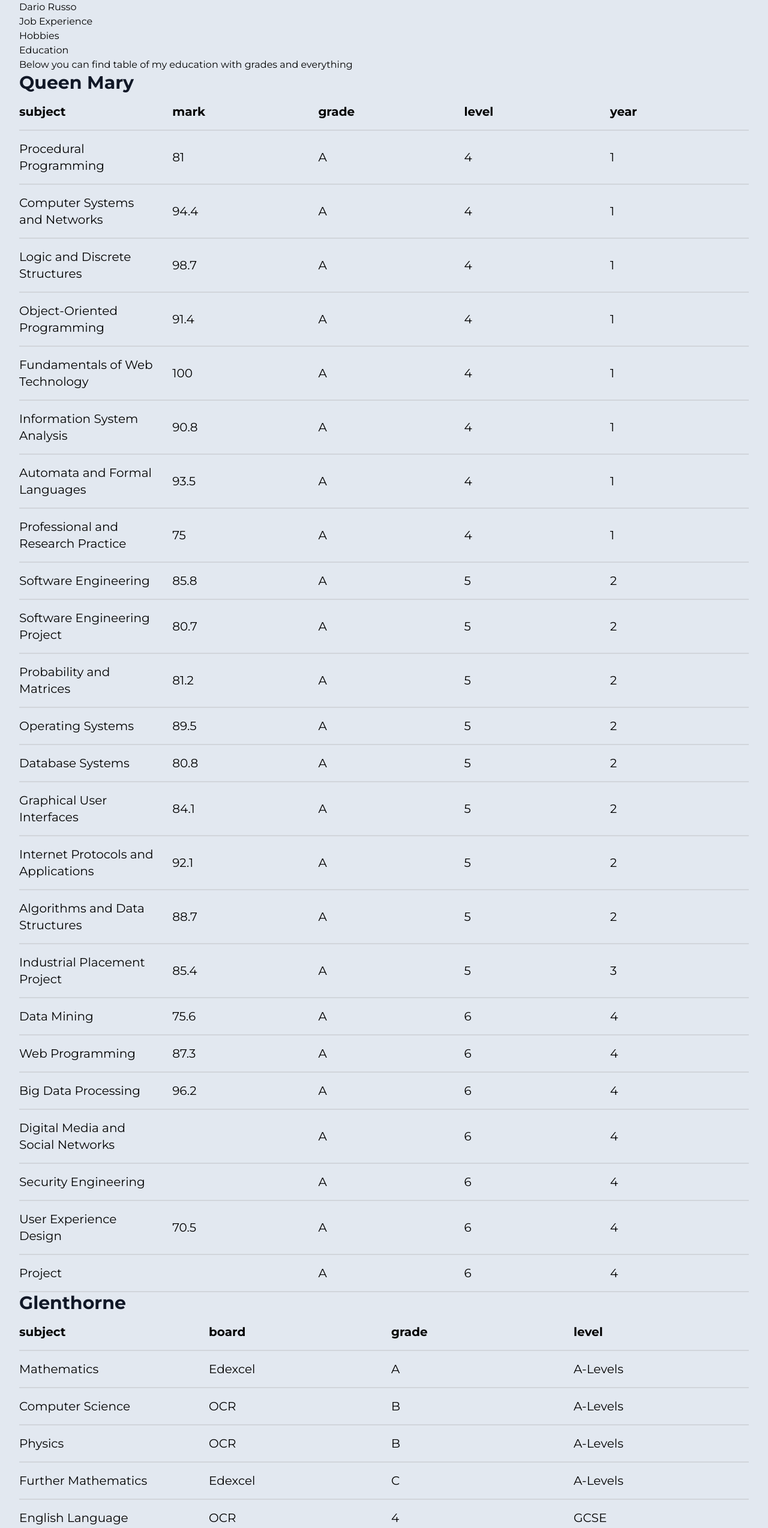
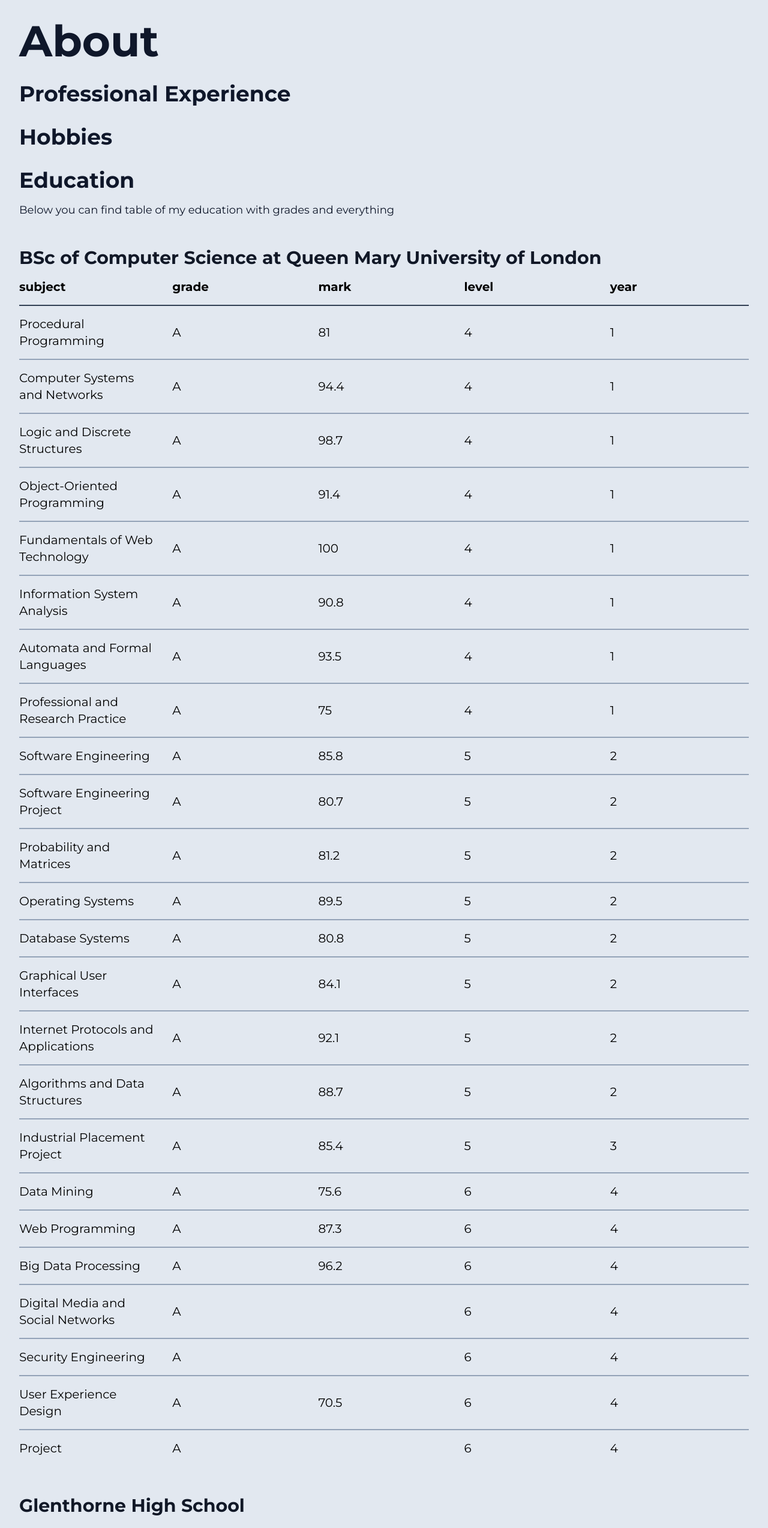
Before and after one commit to DarioR01/portfolio, a Next.js app: page /about in a window 1280 px wide. Shown: the part 80-2627 px from the top of the page at 60% size. Built offline with nearby package versions, Linux system fonts and the light colour scheme.

Commit message:
feat: text content in pages & grades lists

```diff
--- a/app/about/page.tsx
+++ b/app/about/page.tsx
@@ -6,24 +6,38 @@ const About = () => {
   return (
     <>
       <PortfolioNav />
-      <main className="container mx-auto max-w-7xl px-2 sm:px-6 lg:px-8">
-        <section>
-          <h1>Dario Russo</h1>
+      <main className="container mx-auto max-w-7xl px-2 sm:px-6 lg:px-8 py-2 sm:py-6 lg:py-8">
+        <section className="mb-8">
+          <h1 className="text-7xl font-extrabold text-slate-900">About</h1>
         </section>
-        <section>
-          <h2>Job Experience</h2>
+        <section className="mb-8">
+          <h2 className="text-4xl font-extrabold text-slate-900 mt-8">
+            Professional Experience
+          </h2>
         </section>
-        <section>
-          <h2>Hobbies</h2>
+        <section className="mb-8">
+          <h2 className="text-4xl font-extrabold text-slate-900 mt-8">
+            Hobbies
+          </h2>
         </section>
-        <section>
-          <h2>Education</h2>
-          <p>
+        <section className="mb-8">
+          <h2 className="text-4xl font-extrabold text-slate-900 mt-8">
+            Education
+          </h2>
+          <p className="text-lg font-normal text-slate-900 mt-4">
             Below you can find table of my education with grades and everything
           </p>
-          <Table name="Queen Mary" description="" data={QUEEN} />
-          <Table name="Glenthorne" description="" data={GLENTHORNE} />
-          {/* <Table name="Kenton" description="" data={KENTON} /> */}
+          <Table
+            name="BSc of Computer Science at Queen Mary University of London"
+            description=""
+            data={QUEEN}
+          />
+          <Table
+            name="Glenthorne High School"
+            description=""
+            data={GLENTHORNE}
+          />
+          <Table name="Kenton High School" description="" data={KENTON} />
         </section>
       </main>
     </>
--- a/app/about/tablesData.ts
+++ b/app/about/tablesData.ts
@@ -12,64 +12,64 @@ export const QUEEN = [
   {
     id: "mLkJlU",
     subject: "Procedural Programming",
+    grade: "A",
     mark: 81,
-    grade: "A",
     level: 4,
     year: 1,
   },
   {
     id: "H8CIRl",
     subject: "Computer Systems and Networks",
+    grade: "A",
     mark: 94.4,
-    grade: "A",
     level: 4,
     year: 1,
   },
   {
     id: "aRevyd",
     subject: "Logic and Discrete Structures",
+    grade: "A",
     mark: 98.7,
-    grade: "A",
     level: 4,
     year: 1,
   },
   {
     id: "5RwpM9",
     subject: "Object-Oriented Programming",
+    grade: "A",
     mark: 91.4,
-    grade: "A",
     level: 4,
     year: 1,
   },
   {
     id: "OCoOd3",
     subject: "Fundamentals of Web Technology",
+    grade: "A",
     mark: 100,
-    grade: "A",
     level: 4,
     year: 1,
   },
   {
     id: "D6iOQy",
     subject: "Information System Analysis",
+    grade: "A",
     mark: 90.8,
-    grade: "A",
     level: 4,
     year: 1,
   },
   {
     id: "KcO6Jw",
     subject: "Automata and Formal Languages",
+    grade: "A",
     mark: 93.5,
-    grade: "A",
     level: 4,
     year: 1,
   },
   {
     id: "Vkmwrt",
     subject: "Professional and Research Practice",
+    grade: "A",
     mark: 75,
-    grade: "A",
     level: 4,
     year: 1,
   },
@@ -77,64 +77,64 @@ export const QUEEN = [
   {
     id: "P8Sxe0",
     subject: "Software Engineering",
+    grade: "A",
     mark: 85.8,
-    grade: "A",
     level: 5,
     year: 2,
   },
   {
     id: "JGVoT6",
     subject: "Software Engineering Project",
+    grade: "A",
     mark: 80.7,
-    grade: "A",
     level: 5,
     year: 2,
   },
   {
     id: "4bCOy9",
     subject: "Probability and Matrices",
+    grade: "A",
     mark: 81.2,
-    grade: "A",
     level: 5,
     year: 2,
   },
   {
     id: "PET73e",
     subject: "Operating Systems",
+    grade: "A",
     mark: 89.5,
-    grade: "A",
     level: 5,
     year: 2,
   },
   {
     id: "uo6Wcn",
     subject: "Database Systems",
+    grade: "A",
     mark: 80.8,
-    grade: "A",
     level: 5,
     year: 2,
   },
   {
     id: "IRQFs4",
     subject: "Graphical User Interfaces",
+    grade: "A",
     mark: 84.1,
-    grade: "A",
     level: 5,
     year: 2,
   },
   {
     id: "G4gKiE",
     subject: "Internet Protocols and Applications",
+    grade: "A",
     mark: 92.1,
-    grade: "A",
     level: 5,
     year: 2,
   },
   {
     id: "j27LMG",
     subject: "Algorithms and Data Structures",
+    grade: "A",
     mark: 88.7,
-    grade: "A",
     level: 5,
     year: 2,
   },
@@ -142,8 +142,8 @@ export const QUEEN = [
   {
     id: "2aSLtN",
     subject: "Industrial Placement Project",
+    grade: "A",
     mark: 85.4,
-    grade: "A",
     level: 5,
     year: 3,
   },
@@ -151,56 +151,56 @@ export const QUEEN = [
   {
     id: "CMM4nQ",
     subject: "Data Mining",
+    grade: "A",
     mark: 75.6,
-    grade: "A",
     level: 6,
     year: 4,
   },
   {
     id: "K7ql2q",
     subject: "Web Programming",
+    grade: "A",
     mark: 87.3,
-    grade: "A",
     level: 6,
     year: 4,
   },
   {
     id: "BxBS4J",
     subject: "Big Data Processing",
+    grade: "A",
     mark: 96.2,
-    grade: "A",
     level: 6,
     year: 4,
   },
   {
     id: "PjDKQF",
     subject: "Digital Media and Social Networks",
+    grade: "A",
     mark: null,
-    grade: "A",
     level: 6,
     year: 4,
   },
   {
     id: "apnCWM",
     subject: "Security Engineering",
+    grade: "A",
     mark: null,
-    grade: "A",
     level: 6,
     year: 4,
   },
   {
     id: "tgVA91",
     subject: "User Experience Design",
+    grade: "A",
     mark: 70.5,
-    grade: "A",
     level: 6,
     year: 4,
   },
   {
     id: "Jd4NS6",
     subject: "Project",
+    grade: "A",
     mark: null,
-    grade: "A",
     level: 6,
     year: 4,
   },
@@ -218,36 +218,36 @@ export const GLENTHORNE = [
   {
     id: "IKoURo",
     subject: "Mathematics",
+    grade: "A",
     board: "Edexcel",
-    grade: "A",
     level: "A-Levels",
   },
   {
     id: "9Thijj",
     subject: "Computer Science",
+    grade: "B",
     board: "OCR",
-    grade: "B",
     level: "A-Levels",
   },
   {
     id: "7roklG",
     subject: "Physics",
+    grade: "B",
     board: "OCR",
-    grade: "B",
     level: "A-Levels",
   },
   {
     id: "5rwyFO",
     subject: "Further Mathematics",
+    grade: "C",
     board: "Edexcel",
-    grade: "C",
     level: "A-Levels",
   },
   {
     id: "PBDDTS",
     subject: "English Language",
+    grade: "4",
     board: "OCR",
-    grade: "4",
     level: "GCSE",
   },
 ];
@@ -255,9 +255,80 @@ export const GLENTHORNE = [
 export interface Kenton {
   id: string;
   subject: string;
-  board: number;
+  board: string;
   grade: string;
-  level: number;
+  level: string;
 }
 
-export const KENTON = [[], []];
+export const KENTON = [
+  {
+    id: "99NgP47",
+    subject: "Businness",
+    grade: "M2",
+    board: "Edexcel",
+    level: "BTEC",
+  },
+  {
+    id: "8ApPGb",
+    subject: "Engineering",
+    grade: "*2",
+    board: "Edexcel",
+    level: "BTEC",
+  },
+  {
+    id: "ZXEXCz",
+    subject: "Higher Mathematics",
+    grade: "8",
+    board: "AQA",
+    level: "GCSE",
+  },
+  {
+    id: "vXkHSw",
+    subject: "English Literature",
+    grade: "4",
+    board: "WJEC",
+    level: "GCSE",
+  },
+  {
+    id: "KPrKPu",
+    subject: "Music",
+    grade: "B",
+    board: "Edexcel",
+    level: "GCSE",
+  },
+  {
+    id: "xRjaZm",
+    subject: "Religion Studies",
+    grade: "B",
+    board: "AQA",
+    level: "GCSE",
+  },
+  {
+    id: "xYvxPf",
+    subject: "Science",
+    grade: "B",
+    board: "AQA",
+    level: "GCSE",
+  },
+  {
+    id: "g4fb8L",
+    subject: "Additional Science",
+    grade: "A",
+    board: "AQA",
+    level: "GCSE",
+  },
+  {
+    id: "pQ5ThX",
+    subject: "History",
+    grade: "B",
+    board: "AQA",
+    level: "GCSE",
+  },
+  {
+    id: "hdYaRs",
+    subject: "Computing",
+    grade: "A",
+    board: "OCR",
+    level: "GCSE",
+  },
+];
--- a/app/page.tsx
+++ b/app/page.tsx
@@ -28,10 +28,10 @@ const Home = () => {
               </span>
             </h1>
 
-            <p className="font-normal text-xl text-gray-800 mb-12">
-              This is Dario Russo Web Developer based in London, looking for a
-              job around my area. Writing more and more and more more more more
-              more more more more more more more. Please wrap ffs. yay :D
+            <p className="font-normal text-xl text-gray-800 mb-12 text-justify">
+              A Web Developer based in London with 2 years of experience in
+              developing high-quality web applications with a strong passion for
+              learning new technologies and solving complex problems.
             </p>
 
             <a
--- a/app/projects/page.tsx
+++ b/app/projects/page.tsx
@@ -8,12 +8,17 @@ const Projects = async () => {
   return (
     <Layout>
       <main className="container mx-auto max-w-7xl px-2 sm:px-6 lg:px-8 mt-5">
-        <div className="mx-auto max-w-2xl lg:mx-0">
+        <div className="mx-auto lg:mx-0">
           <h2 className="text-3xl font-bold tracking-tight text-gray-900 sm:text-4xl">
-            This is My Projects
+            These Are My Projects
           </h2>
-          <p className="mt-2 text-lg leading-8 text-gray-600">
-            See my storm of ideas.
+          <p className="mt-2 text-lg leading-8 text-gray-600 text-justify">
+            Welcome to my projects navigation page! Here you will find a list of
+            all the projects I have worked on over the years, both for
+            educational and personal purposes. If you are interested in my
+            professional projects, please visit my about page. I am always
+            looking for new challenges, so if you have any ideas for projects
+            you would like to see me work on, please Contact Me!
           </p>
         </div>
         <BlogList posts={posts} />
--- a/components/BlogList/index.tsx
+++ b/components/BlogList/index.tsx
@@ -3,7 +3,7 @@ import BlogCard from "../BlogCard";
 
 const BlogList = ({ posts }: { posts: Post<Frontmatter>[] }) => {
   return (
-    <ul className="list-unstyled mx-auto mt-10 grid max-w-2xl grid-cols-1 gap-x-8 gap-y-16 border-t border-gray-200 pt-10 sm:mt-16 sm:pt-16 lg:mx-0 lg:max-w-none lg:grid-cols-3">
+    <ul className="list-unstyled mx-auto mt-4 grid max-w-2xl grid-cols-1 gap-x-8 gap-y-16 border-t border-gray-200 lg:mx-0 lg:max-w-none lg:grid-cols-3">
       {posts.map((post) => {
         const { frontmatter } = post;
         return (
--- a/components/Table/index.tsx
+++ b/components/Table/index.tsx
@@ -17,8 +17,8 @@ const Table = ({
   const tableHeadings = Object.keys(data[0]);
 
   return (
-    <>
-      <h3 className="text-2xl font-bold leading-7 text-gray-900 sm:text-3xl">
+    <article className="mt-12">
+      <h3 className="text-2xl font-bold leading-7 text-gray-900 sm:text-3xl mt-4">
         {name}
       </h3>
       <p>{description}</p>
@@ -29,7 +29,7 @@ const Table = ({
               {tableHeadings.slice(1).map((heading) => (
                 <th
                   key={`${heading}`}
-                  className="px-3 py-4 first:pl-0 sm:text-xl last:pr-0 text-left border-b-2 border-gray-300"
+                  className="px-3 py-4 first:pl-0 sm:text-xl last:pr-0 text-left border-b-2 border-slate-700"
                 >
                   {heading}
                 </th>
@@ -38,13 +38,16 @@ const Table = ({
           </thead>
           <tbody>
             {data.map((item) => (
-              <tr key={item.id}>
+              <tr
+                key={item.id}
+                className="last:border-none border-b-2 border-slate-400"
+              >
                 {Object.values(item)
                   .slice(1)
                   .map((value) => (
                     <td
                       key={`${item.id}-${value}`}
-                      className="px-3 py-4 sm:text-xl first:pl-0 last:pr-0 border-b-2 border-gray-300"
+                      className="px-3 py-4 sm:text-xl first:pl-0 last:pr-0"
                     >
                       {value}
                     </td>
@@ -54,7 +57,7 @@ const Table = ({
           </tbody>
         </table>
       </div>
-    </>
+    </article>
   );
 };
 
```
